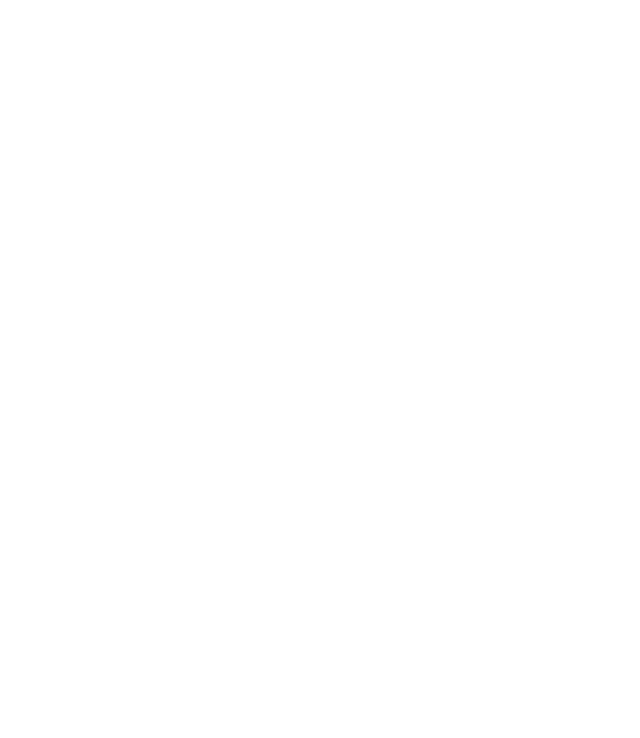
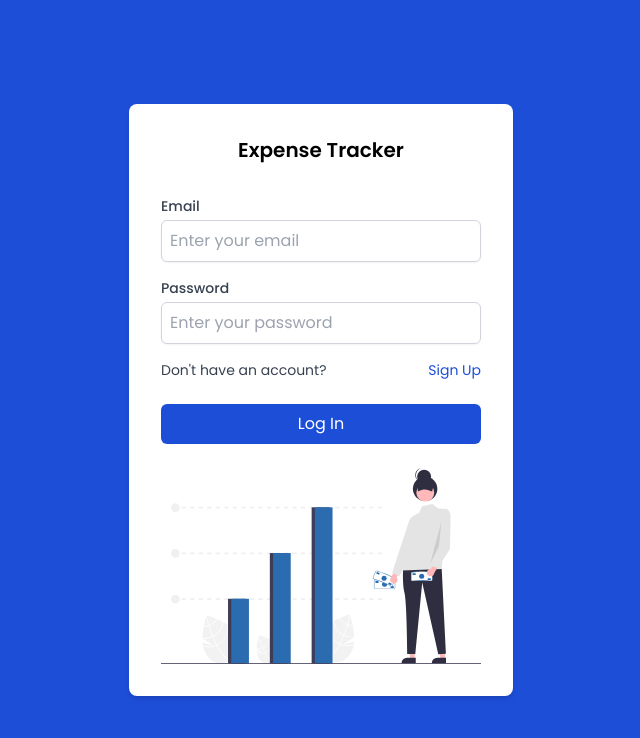
Before and after one commit to meet242005/ExpenseTracker, a React (Create React App) app in the folder frontend/expense_tracker/: page /login in a window 1280 px wide. Before the commit this address had no page. Shown: the top 738 px of the page, without its empty margins (319-959 px from the left). Built offline with nearby package versions, Linux system fonts and the light colour scheme.

Commit message:
added login, signup

```diff
--- a/frontend/expense_tracker/src/Api.js
+++ b/frontend/expense_tracker/src/Api.js
@@ -18,8 +18,8 @@
   }
 };
 
-export const createUser = async (userData) => {
-  return await fetchWithPost(`${SERVER_URL}createUser`, userData);
+export const createUser = async (username, email, password) => {
+  return await fetchWithPost(`${SERVER_URL}createUser`, {username: username, email: email, password: password });
 };
 
 export const loadUser = async (userId) => {
--- a/frontend/expense_tracker/src/components/CategoryCard.js
+++ b/frontend/expense_tracker/src/components/CategoryCard.js
@@ -11,7 +11,7 @@
     percentageSpent < 50
       ? "h-full bg-green-500 rounded-full"
       : percentageSpent < 80
-      ? "h-full bg-yellow-500 rounded-full"
+      ? "h-full bg-yellow-500 rounded-full" :totalBudget==0?'h-full bg-gray-200 rounded-full'
       : "h-full bg-red-500 rounded-full";
   return (
     <div className="bg-white shadow-md rounded-xl p-6  w-64   my-2 mx-0.5">
--- a/frontend/expense_tracker/src/components/SideDrawer.js
+++ b/frontend/expense_tracker/src/components/SideDrawer.js
@@ -30,6 +30,11 @@
     }
   };
 
+  const handleLogout = () => {
+    removeCookie("userId");
+    navigate("/login", { replace: true });
+  }
+
   useEffect(() => {
     if (!user) {
       loadUserProfile();
@@ -55,7 +60,7 @@
           <ul>
             <li
               className="text-white py-2"
-              onClick={() => navigate("/", { replace: true })}
+              onClick={() => navigate("/dashBoard", { replace: true })}
             >
               <FontAwesomeIcon className="pr-2" icon={faTachometerAlt} />{" "}
               Dashboard
@@ -100,7 +105,7 @@
 
         <div
           className="text-l pt-5 text-white flex justify-between"
-          onClick={() => removeCookie("userId")}
+          onClick={() => handleLogout()}
         >
           Logout <FontAwesomeIcon className="pt-1" icon={faSignOut} />
         </div>
--- a/frontend/expense_tracker/src/index.js
+++ b/frontend/expense_tracker/src/index.js
@@ -1,49 +1,29 @@
-import React, { useState, useEffect } from "react";
+import React from "react";
 import ReactDOM from "react-dom/client";
 import "./index.css";
 import App from "./App";
 import reportWebVitals from "./reportWebVitals";
-import { BrowserRouter, Route, Routes, Navigate } from "react-router-dom";
+import { BrowserRouter, Route, Routes } from "react-router-dom";
 import AddExpensePopup from "./screens/Addpopup";
 import SetBudget from "./screens/SetBudget";
 import { useCookies } from "react-cookie";
-import { loginUser } from "./Api";
 import { ToastContainer } from "react-toastify";
 import Myexpense from "./screens/Myexpense";
 import 'react-toastify/dist/ReactToastify.css';
+import LoginSignupPage from "./screens/LoginSignup";
 
 
 function RouteApp() {
-  const [cookies, setCookie] = useCookies();
-
-  useEffect(() => {
-    if (!cookies.userId) {
-      handleLogin();
-    }
-  }, []);
-
-  const handleLogin = async () => {
-    const email = window.prompt("Enter your email:");
-    const password = window.prompt("Enter your password:");
-
-    if (email && password) {
-      try {
-        const response = await loginUser(email, password);
-        setCookie("userId", response.data._id, { path: "/" });
-      } catch (error) {
-        console.error("Error loading stats:", error);
-      }
-    }
-  };
 
   return (
     <BrowserRouter>
       <Routes>
-        <Route path="/" element={<App />} />
+        <Route path="/" element={<LoginSignupPage />} />
+        <Route path="login" element={<LoginSignupPage />} />
+        <Route path="dashboard" element={<App />} />
         <Route path="myExpense" element={<Myexpense />} />
         <Route path="addExpense" element={<AddExpensePopup />} />
         <Route path="setBudget" element={<SetBudget />} />
-        <Route path="logout" element={<div>Thank you for using!</div>} />
       </Routes>
       <ToastContainer />
     </BrowserRouter>
--- a/frontend/expense_tracker/src/screens/Addpopup.js
+++ b/frontend/expense_tracker/src/screens/Addpopup.js
@@ -42,7 +42,7 @@
       <div className="my-1.5  bg-gray-50  rounded-tl-3xl rounded-bl-3xl px-4 py-4   w-full">
         <h2 className="text-xl font-bold mb-4">Add Expense</h2>
         <form onSubmit={handleSubmit}>
-          <div className="mb-4 bg-white p-4 rounded-lg shadow-lg">
+          <div className="mb-4 bg-white p-4 rounded-lg shadow-sm">
             <label
               className="block text-gray-700 font-bold mb-2"
               htmlFor="name"
@@ -59,7 +59,7 @@
               required
             />
           </div>
-          <div className="mb-4 bg-white p-4 rounded-lg shadow-lg">
+          <div className="mb-4 bg-white p-4 rounded-lg shadow-sm">
             <label
               className="block text-gray-700 font-bold mb-2"
               htmlFor="amount"
@@ -76,7 +76,7 @@
               required
             />
           </div>
-          <div className="mb-4 bg-white p-4 rounded-lg shadow-lg">
+          <div className="mb-4 bg-white p-4 rounded-lg shadow-sm">
             <label
               className="block text-gray-700 font-bold mb-2"
               htmlFor="description"
@@ -92,7 +92,7 @@
               required
             />
           </div>
-          <div className="mb-4 bg-white p-4 rounded-lg shadow-lg">
+          <div className="mb-4 bg-white p-4 rounded-lg shadow-sm">
             <label
               className="block text-gray-700 font-bold mb-2"
               htmlFor="category"
--- /dev/null
+++ b/frontend/expense_tracker/src/screens/LoginSignup.js
@@ -0,0 +1,122 @@
+import React, { useState } from "react";
+import { createUser, loginUser } from "../Api";
+import { useCookies } from "react-cookie";
+import { useNavigate } from "react-router-dom";
+import  login  from "../assets/login.svg";
+
+const LoginSignupPage = () => {
+  const [isLogin, setIsLogin] = useState(true);
+  const [cookies, setCookie] = useCookies();
+  const [error, setError] = useState(null);
+  const navigate = useNavigate();
+
+  const toggleForm = () => {
+    setIsLogin(!isLogin);
+    setError(null);
+  };
+
+  const handleSubmit = async (event) => {
+    event.preventDefault();
+
+    const email = document.getElementById("email").value;
+    const password = document.getElementById("password").value;
+    const username = document.getElementById("username")?.value;
+
+    try {
+      if (isLogin) {
+
+        const response = await loginUser(email, password);
+
+        const userData = await response.data;
+
+        setCookie("userId", userData);
+        if(response.status == "success")
+        {
+            navigate("/dashBoard", { replace: true })
+        }
+
+      } else {
+        const response = await createUser(username, email, password);
+        const userData = await response.data;
+        setCookie("userId", userData);
+          if(response.status == "success")
+        {
+            navigate("/dashBoard", { replace: true })
+        }
+      }
+
+    } catch (error) {
+      setError("An error occurred. Please try again.");
+    }
+  };
+
+  return (
+    <div className="min-h-screen bg-blue-700 flex justify-center items-center">
+      <div className="bg-white p-8 rounded-lg shadow-md w-96">
+        <div className="flex justify-center mb-8">
+        <h4 className="text-black text-xl font-bold">Expense Tracker</h4>
+        </div>
+        <form>
+          {!isLogin && (
+            <div className="mb-4">
+              <label htmlFor="username" className="block text-sm font-medium text-gray-700">
+                Username
+              </label>
+              <input
+                type="text"
+                id="username"
+                name="username"
+                className="mt-1 p-2 block w-full rounded-md border border-gray-300 shadow-sm focus:outline-none focus:border-blue-500 focus:ring focus:ring-blue-500"
+                placeholder="Enter your username"
+                required
+              />
+            </div>
+          )}
+          <div className="mb-4">
+            <label htmlFor="email" className="block text-sm font-medium text-gray-700">
+              Email
+            </label>
+            <input
+              type="email"
+              id="email"
+              name="email"
+              className="mt-1 p-2 block w-full rounded-md border border-gray-300 shadow-sm focus:outline-none focus:border-blue-500 focus:ring focus:ring-blue-500"
+              placeholder="Enter your email"
+              required
+            />
+          </div>
+          <div className="mb-4">
+            <label htmlFor="password" className="block text-sm font-medium text-gray-700">
+              Password
+            </label>
+            <input
+              type="password"
+              id="password"
+              name="password"
+              className="mt-1 p-2 block w-full rounded-md border border-gray-300 shadow-sm focus:outline-none focus:border-blue-500 focus:ring focus:ring-blue-500"
+              placeholder="Enter your password"
+              required
+            />
+          </div>
+          <div className="text-sm text-gray-700 mb-3 flex justify-between">  {isLogin ? "Don't have an account?" : "Already have an account?"}   <div className="text-sm text-blue-700 mb-3 "  onClick={toggleForm}>  {isLogin ? "Sign Up" : "Log In"} </div></div>
+          <div className="flex justify-between">
+            <button
+              type="submit"
+              onClick={handleSubmit}
+              className="bg-blue-700 text-white py-2 px-4 w-full rounded-md hover:bg-blue-600 focus:outline-none focus:ring focus:ring-blue-500"
+            >
+              {isLogin ? "Log In" : "Sign Up"}
+            </button>
+
+
+          </div>
+
+        </form>
+        <img src={login} alt="Expense Tracker" className="w-full  mt-6" />
+      </div>
+
+    </div>
+  );
+};
+
+export default LoginSignupPage;
```
Also changed, not shown: frontend/expense_tracker/src/assets/login.svg (added).
